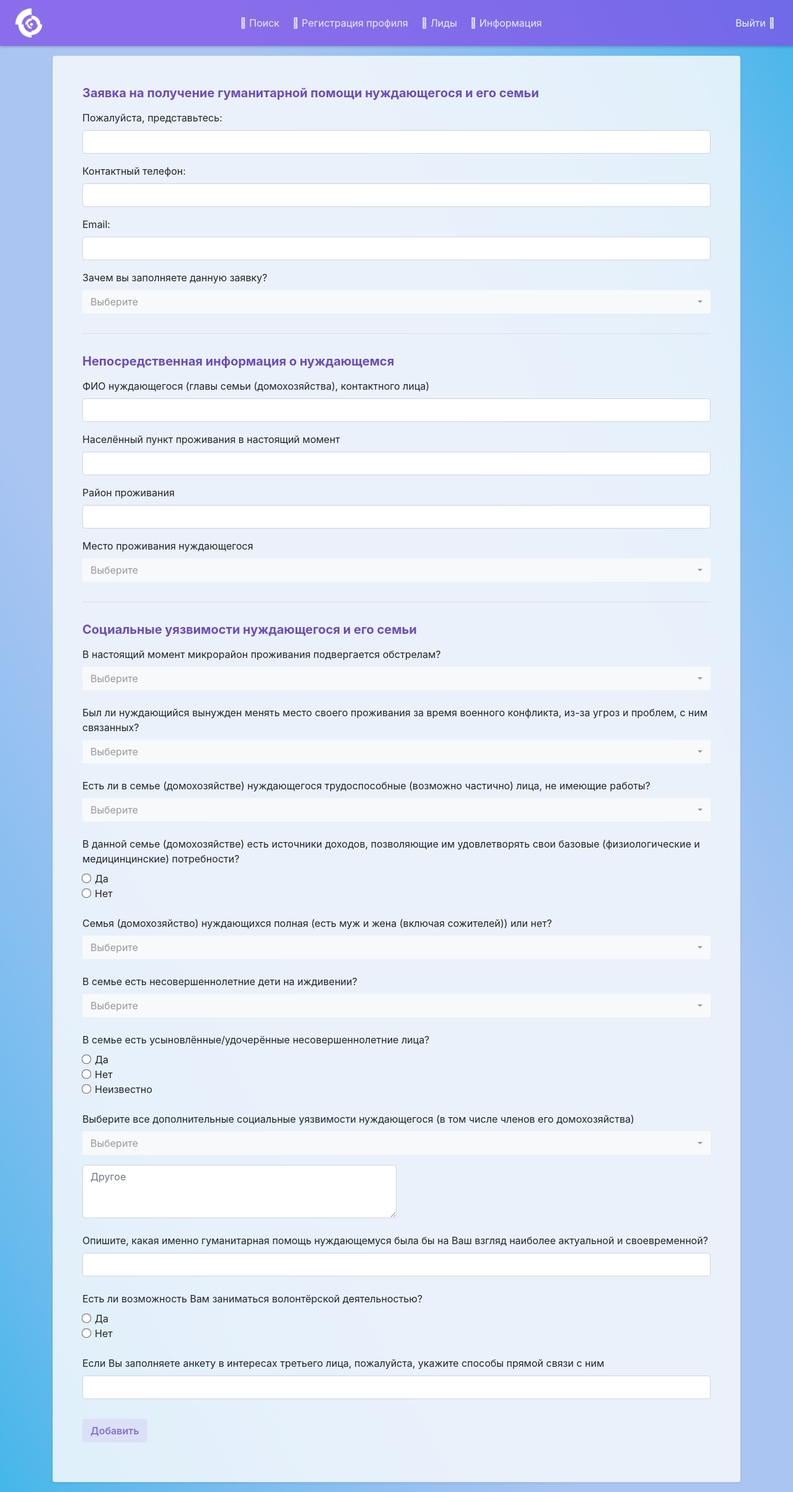
After one commit to REise13/base_blag, a PHP site: page /register_lead.php in a window 1280 px wide. The commit adds this page. Shown: the whole page at 62% size. Run offline with PHP 8.4, Linux system fonts and the light colour scheme; the visitor is signed in with stand-in values (Sample User, id 1); tables that the repository leaves empty or names only in its code hold one stand-in row (values such as "Sample post"); some libraries are stand-ins or nearby versions.

Commit message:
create register form for lead

```diff
--- a/navbar.php
+++ b/navbar.php
@@ -39,7 +39,7 @@ if (!isset($_SESSION['loggedin'])) {
                     </a>
                     <div class="dropdown-menu" aria-labelledby="leadDropdown">
                         <a href="../searchlead.php" class="dropdown-item">Поиск</a>
-                        <a href="#" class="dropdown-item">Добавить лида</a>
+                        <a href="../register_lead.php" class="dropdown-item">Добавить лида</a>
                     </div>
                 </li>
                 <li class="nav-item dropdown">
--- a/pages.css
+++ b/pages.css
@@ -221,6 +221,7 @@ input[type=radio] {
     transform: scale(1.2);
 }
 
+
 @media (min-width: 576px) and (max-width: 1199.98px) {
     .modal-dialog-fullscreen{
         width: 100% !important;
--- /dev/null
+++ b/register_lead.php
@@ -0,0 +1,313 @@
+<?php $title= 'Регистрация лида' ?>
+<?php include('head.php'); ?>
+<?php include('navbar.php'); ?>
+<?php require_once "config.php"; ?>
+
+
+    <body>
+        <div class="page-content p-3" id="content">
+            <div class="register-lead-form">
+            <!-- Форма регистрации лида -->
+                <div class="container">
+                    <div class="row">
+                        <div class="col">
+                            <div class="bg-form p-5 rounded shadow-sm">
+                                <form action="" method="post">
+                                    <p class="font-weight-bold h5 pb-2" style="color: #4922a5c9;">
+                                        Заявка на получение гуманитарной помощи нуждающегося и его семьи
+                                    </p>
+                                    <div class="form-group">
+                                        <label for="fio">Пожалуйста, представьтесь:</label>
+                                        <input id="fio" class="form-control" type="text" name="fio">
+                                    </div>
+                                    <div class="form-group">
+                                        <label for="phone">Контактный телефон:</label>
+                                        <input id="phone" class="form-control" type="text" name="phone">
+                                    </div>
+                                    <div class="form-group">
+                                        <label for="email">Email:</label>
+                                        <input id="email" class="form-control" type="text" name="email">
+                                    </div>
+                                    <div class="form-group">
+                                        <label for="reason">Зачем вы заполняете данную заявку?</label>
+                                        <div class="data_select">
+                                        <?php
+                                        $stmt = $con->prepare("SELECT id, title AS reason FROM lead_reason");
+                                        $stmt->execute();
+
+                                        $reason = $stmt->fetchAll(PDO::FETCH_ASSOC);
+
+                                        if ($stmt->rowCount() > 0) { ?>
+                                            <select name="reason" id="reason"
+                                                class="selectpicker show-tick form-control" title="Выберите" required>
+                                                <?php foreach ($reason as $res) { ?>
+                                                    <option value="<?php echo $res['id']; ?>"><?php echo $res['reason'] ?></option>
+                                                <?php } ?>
+                                            </select>
+                                        <?php } ?>
+                                        </div>
+                                    </div>
+                                    <div class="separator"></div>
+                                    <p class="font-weight-bold h5 pb-2" style="color: #4922a5c9;">
+                                        Непосредственная информация о нуждающемся
+                                    </p>
+                                    <div class="form-group">
+                                        <label for="fio_need">
+                                            ФИО нуждающегося (главы семьи (домохозяйства), контактного лица)
+                                        </label>
+                                        <input id="fio_need" class="form-control" type="text" name="fio_need">
+                                    </div>
+                                    <div class="form-group">
+                                        <label for="city">Населённый пункт проживания в настоящий момент</label>
+                                        <input id="city" class="form-control" type="text" name="city">
+                                    </div>
+                                    <div class="form-group">
+                                        <label for="district">Район проживания</label>
+                                        <input id="district" class="form-control" type="text" name="district">
+                                    </div>
+                                    <div class="form-group ">
+                                        <label for="houseType">Место проживания нуждающегося</label>
+                                        <div class="data_select">
+                                        <?php
+                                        $stmt = $con->prepare("SELECT id, title AS house FROM type_of_house");
+                                        $stmt->execute();
+
+                                        $house = $stmt->fetchAll(PDO::FETCH_ASSOC);
+
+                                        if ($stmt->rowCount() > 0) { ?>
+                                            <select name="houseType" id="houseType"
+                                                class="selectpicker show-tick form-control" title="Выберите" required>
+                                                <?php foreach ($house as $res) { ?>
+                                                    <option value="<?php echo $res['id']; ?>"><?php echo $res['house'] ?></option>
+                                                <?php } ?>
+                                            </select>
+                                        <?php } ?>
+                                        </div>
+                                    </div>
+                                    <div class="separator"></div>
+                                    <p class="font-weight-bold h5 pb-2" style="color: #4922a5c9;">
+                                        Социальные уязвимости нуждающегося и его семьи
+                                    </p>
+                                    <div class="form-group">
+                                        <label for="bdistrict">
+                                            В настоящий момент микрорайон проживания подвергается обстрелам?
+                                        </label>
+                                        <div class="data_select">
+                                        <?php
+                                        $stmt = $con->prepare("SELECT id, title AS bdistrict FROM lead_bdisctrict");
+                                        $stmt->execute();
+
+                                        $bdistrict = $stmt->fetchAll(PDO::FETCH_ASSOC);
+
+                                        if ($stmt->rowCount() > 0) { ?>
+                                            <select name="bdistrict" id="bdistrict"
+                                            class="selectpicker show-tick form-control" title="Выберите" required>
+                                            <?php foreach($bdistrict as $res) { ?>
+                                                <option value="<?php echo $res['id']; ?>"><?php echo $res['bdistrict']; ?></option>
+                                            <?php } ?>
+                                            </select>
+                                        <?php } ?>
+                                        </div>
+                                    </div>
+                                    <div class="form-group py-2">
+                                        <label for="migrant">
+                                            Был ли нуждающийся вынужден менять место своего проживания
+                                            за время военного конфликта, из-за угроз и проблем, с ним связанных?
+                                        </label>
+                                        <div class="data_select">
+                                        <?php
+                                        $stmt = $con->prepare("SELECT id, title AS migrant FROM lead_migrant");
+                                        $stmt->execute();
+
+                                        $migrant = $stmt->fetchAll(PDO::FETCH_ASSOC);
+
+                                        if ($stmt->rowCount() > 0) { ?>
+                                            <select name="migrant_edit" id="migrant_edit"
+                                            class="selectpicker show-tick form-control" title="Выберите" required>
+                                            <?php foreach ($migrant as $res) { ?>
+                                                <option value="<?php echo $res['id']; ?>"><?php echo $res['migrant'] ?></option>
+                                            <?php } ?>
+                                            </select>
+                                        <?php } ?>
+                                        </div>
+                                    </div>
+                                    <div class="form-group">
+                                        <label for="famUnemp">
+                                            Есть ли в семье (домохозяйстве) нуждающегося трудоспособные
+                                            (возможно частично) лица, не имеющие работы?
+                                        </label>
+                                        <div class="data_select">
+                                            <?php
+                                            $sql = "SELECT id, title  AS famUnemp FROM lead_fam_unemp";
+                                            $stmt = $con->prepare($sql);
+                                            $stmt->execute();
+                                            $leadFamUnemp = $stmt->fetchAll(PDO::FETCH_ASSOC);
+                                            ?>
+                                            <?php if($stmt->rowCount() > 0) { ?>
+                                            <select name="famUnemp" id="famUnemp"
+                                            class="form-control selectpicker show-tick" title="Выберите" required>
+                                                <?php foreach($leadFamUnemp as $famunemp) { ?>
+                                                    <option value="<?php echo $famunemp['id']; ?>">
+                                                        <?php echo $famunemp['famUnemp']; ?>
+                                                    </option>
+                                                <?php } ?>
+                                            </select>
+                                            <?php } ?>
+                                        </div>
+                                    </div>
+                                    <div class="form-row py-2">
+                                        <div class="form-group col">
+                                            <label for="income">
+                                                В данной семье (домохозяйстве) есть источники доходов,
+                                                позволяющие им удовлетворять свои базовые
+                                                (физиологические и медицинцинские) потребности?
+                                            </label>
+                                            <div class="form-check">
+                                                <input class="form-check-input" type="radio" name="income" id="income" value="1">
+                                                <label class="form-check-label" for="income">
+                                                    Да
+                                                </label>
+                                            </div>
+                                            <div class="form-check">
+                                                <input class="form-check-input" type="radio" name="income" id="income" value="-1">
+                                                <label class="form-check-label" for="income">
+                                                    Нет
+                                                </label>
+                                            </div>
+                                        </div>
+                                    </div>
+                                    <div class="form-group">
+                                        <label for="family">
+                                            Семья (домохозяйство) нуждающихся полная
+                                            (есть муж и жена (включая сожителей)) или нет?
+                                        </label>
+                                        <div class="data_select">
+                                            <?php
+                                            $sql = "SELECT id, title AS family FROM lead_family";
+                                            $stmt = $con->prepare($sql);
+                                            $stmt->execute();
+                                            $leadFamily = $stmt->fetchAll(PDO::FETCH_ASSOC);
+                                            ?>
+                                            <?php if ($stmt->rowCount() > 0) { ?>
+                                            <select name="family" id="family"
+                                            class="form-control selectpicker show-tick" title="Выберите">
+                                                <?php foreach($leadFamily as $fam) { ?>
+                                                    <option value="<?php echo $fam['id']; ?>">
+                                                        <?php echo $fam['family']; ?>
+                                                    </option>
+                                                <?php } ?>
+                                            </select>
+                                            <?php } ?>
+                                        </div>
+                                    </div>
+                                    <div class="form-group py-2">
+                                        <label for="child">В семье есть несовершеннолетние дети на иждивении?</label>
+                                        <div class="data_select">
+                                            <?php
+                                            $sql = "SELECT id, title AS children FROM lead_childrens";
+                                            $stmt = $con->prepare($sql);
+                                            $stmt->execute();
+                                            $leadChildren = $stmt->fetchALL(PDO::FETCH_ASSOC);
+                                            ?>
+                                            <?php if($stmt->rowCount() > 0) { ?>
+                                            <select name="child" id="child"
+                                            class="form-control selectpicker show-tick" title="Выберите" required>
+                                                <?php foreach($leadChildren as $ch) { ?>
+                                                    <option value="<?php echo $ch['id']; ?>">
+                                                        <?php echo $ch['children']; ?>
+                                                    </option>
+                                                <?php } ?>
+                                            </select>
+                                            <?php } ?>
+                                        </div>
+                                    </div>
+                                    <div class="form-row">
+                                       <div class="form-group col">
+                                            <label for="adopted">
+                                                В семье есть усыновлённые/удочерённые несовершеннолетние лица?
+                                            </label>
+                                            <div class="form-check">
+                                                <input class="form-check-input" type="radio" name="adopted" id="adopted" value="1">
+                                                <label class="form-check-label custom" for="adopted">
+                                                    Да
+                                                </label>
+                                            </div>
+                                            <div class="form-check">
+                                                <input class="form-check-input" type="radio" name="adopted" id="adopted" value="-1">
+                                                <label class="form-check-label" for="adopted">
+                                                    Нет
+                                                </label>
+                                            </div>
+                                            <div class="form-check">
+                                                <input class="form-check-input" type="radio" name="adopted" id="adopted" value="0">
+                                                <label class="form-check-label" for="adopted">
+                                                    Неизвестно
+                                                </label>
+                                            </div>
+                                        </div>
+                                    </div>
+                                    <div class="form-group py-2">
+                                        <label for="lead_cat">
+                                            Выберите все дополнительные социальные уязвимости
+                                            нуждающегося (в том числе членов его домохозяйства)
+                                        </label>
+                                        <div class="data_select">
+                                            <select name="categories[]" id="categories"
+                                                class="selectpicker form-control show-tick" multiple="multiple" title="Выберите" required>
+                                                <option value="малоимущие">малоимущие</option>
+                                                <option value="одинокие пожилые люди">одинокие пожилые люди</option>
+                                                <option value="лица старше 75 лет">лица старше 75 лет</option>
+                                                <option value="лица с хроническими заболеваниями">лица с хроническими заболеваниями</option>
+                                                <option value="инвалиды I группы">инвалиды I группы</option>
+                                                <option value="инвалиды II группы">инвалиды II группы</option>
+                                                <option value="инвалиды III группы">инвалиды III группы</option>
+                                                <option value="дети инвалиды или дети с хроническими заболеваниями">дети инвалиды или дети с хроническими заболеваниями</option>
+                                                <option value="военные разрушения">военные разрушения</option>
+                                                <option value="дополнительных социальных уязвимостей нет">дополнительных социальных уязвимостей нет</option>
+                                            </select>
+                                            <textarea name="addCatLead" id="addCatLead" class="mt-3 form-control col-6" placeholder="Другое" rows="3"></textarea>
+                                        </div>
+                                    </div>
+                                    <div class="form-group">
+                                        <label for="need">
+                                            Опишите, какая именно гуманитарная помощь нуждающемуся была бы
+                                            на Ваш взгляд наиболее актуальной и своевременной?
+                                        </label>
+                                        <input id="need" class="form-control" type="text" name="need">
+                                    </div>
+                                    <div class="form-group py-2">
+                                        <label for="volunter">
+                                            Есть ли возможность Вам заниматься волонтёрской деятельностью?
+                                        </label>
+                                        <div class="form-check">
+                                            <input class="form-check-input" type="radio" name="volunteer" id="volunteer" value="1">
+                                            <label class="form-check-label" for="volunteer">
+                                                Да
+                                            </label>
+                                        </div>
+                                        <div class="form-check">
+                                            <input class="form-check-input" type="radio" name="volunteer" id="volunteer" value="-1">
+                                            <label class="form-check-label" for="volunteer">
+                                                Нет
+                                            </label>
+                                        </div>
+                                    </div>
+                                    <div class="form-group">
+                                        <label for="subcontact">
+                                            Если Вы заполняете анкету в интересах третьего лица, пожалуйста,
+                                            укажите способы прямой связи с ним
+                                        </label>
+                                        <input id="subcontact" class="form-control" type="text" name="subcontact">
+                                    </div>
+                                    <div class="form-group">
+                                        <button type="submit" class="btn btn-custom mt-3">Добавить</button>
+                                    </div>
+                                </form>
+                            </div>
+                        </div>
+                    </div>
+                </div>
+            </div>
+        </div>
+    </body>
+</html>
--- a/register_profile.php
+++ b/register_profile.php
@@ -1,4 +1,4 @@
-<?php $title= 'Поиск' ?>
+<?php $title= 'Регистрация профиля' ?>
 <?php include('head.php'); ?>
 <?php include('navbar.php'); ?>
 <?php require_once "config.php"; ?>
```
Also changed, not shown: edit_lead.php (+20 -0 lines), leadinfo.php (+19 -1 lines), searchlead.php (+7 -2 lines).
